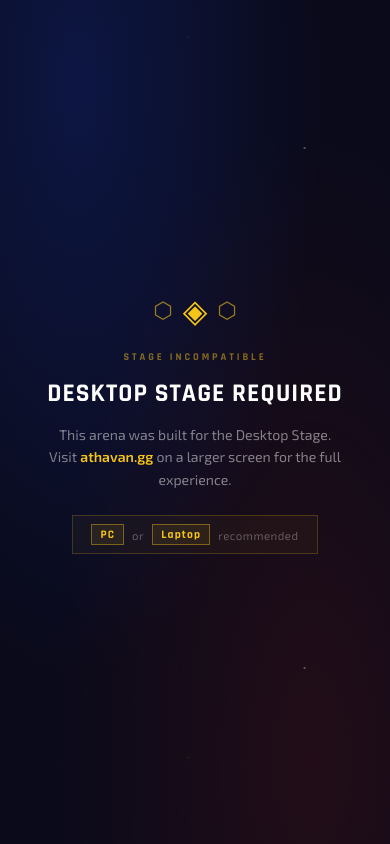
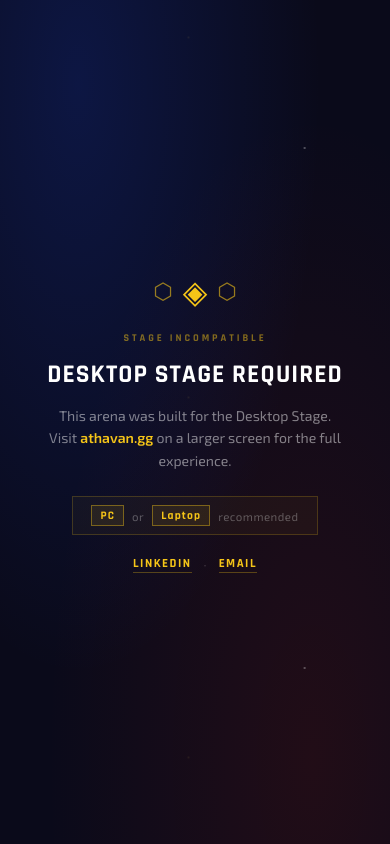
Before and after one commit to atgko/ssbu-portfolio, a React (Vite) app: page / in a window 390 px wide. Built offline with nearby package versions, Linux system fonts and the light colour scheme; no server answers.

Commit message:
feat: add LinkedIn and email links to mobile gate

```diff
--- a/src/components/MobileGate/MobileGate.module.css
+++ b/src/components/MobileGate/MobileGate.module.css
@@ -105,3 +105,33 @@
   color: rgba(255, 255, 255, 0.3);
   letter-spacing: 0.04em;
 }
+
+.links {
+  display: flex;
+  align-items: center;
+  gap: 12px;
+  margin-top: 0.25rem;
+}
+
+.link {
+  font-family: var(--ssbu-font-display);
+  font-size: 0.78rem;
+  font-weight: 700;
+  letter-spacing: 0.12em;
+  text-transform: uppercase;
+  color: var(--ssbu-gold);
+  text-decoration: none;
+  border-bottom: 1px solid rgba(245, 197, 24, 0.3);
+  padding-bottom: 1px;
+  transition: border-color 150ms ease, color 150ms ease;
+}
+
+.link:hover {
+  color: #fff;
+  border-color: rgba(255, 255, 255, 0.5);
+}
+
+.linkDivider {
+  color: rgba(255, 255, 255, 0.2);
+  font-size: 0.8rem;
+}
--- a/src/components/MobileGate/MobileGate.tsx
+++ b/src/components/MobileGate/MobileGate.tsx
@@ -23,6 +23,15 @@ export function MobileGate() {
           <span className={styles.hintKey}>Laptop</span>
           <span className={styles.hintText}>recommended</span>
         </div>
+        <div className={styles.links}>
+          <a href="https://www.linkedin.com/in/athavan-elangko" target="_blank" rel="noopener noreferrer" className={styles.link}>
+            LinkedIn
+          </a>
+          <span className={styles.linkDivider}>·</span>
+          <a href="mailto:athavan.elangko@gmail.com" className={styles.link}>
+            Email
+          </a>
+        </div>
       </div>
     </div>
   )
```
